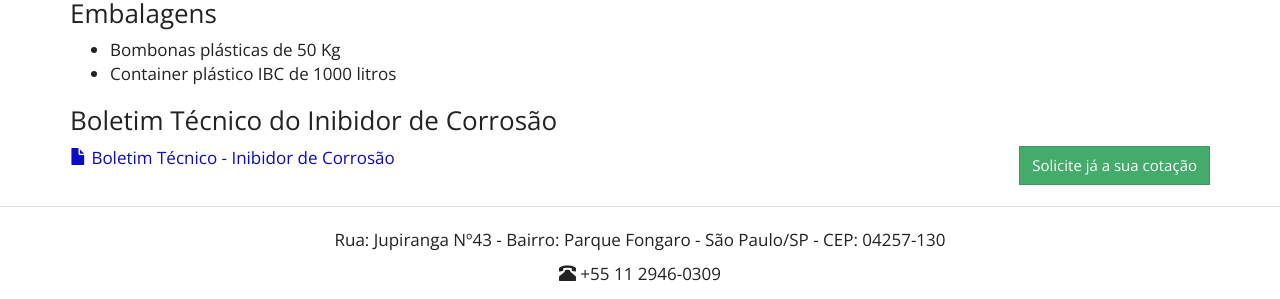
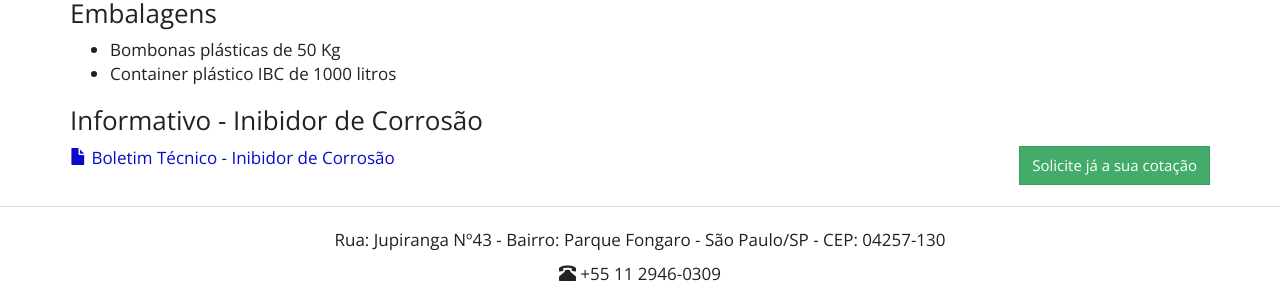
Before and after one commit to purewaterefluentes/purewaterefluentes.github.io, a Jekyll site: the page built from produtos/inibidor-de-corrosao.md, in a window 1280 px wide and 1383 px high. Shown: the part 1053-1352 px from the top of the window. Built offline with Jekyll 4.4.1, drawn with Linux system fonts in a browser that asks for light colours; nearby versions of some CDN libraries; library files that are not in the unit come from our copies.

Commit message:
Update inibidor-de-corrosao.md

```diff
--- a/produtos/inibidor-de-corrosao.md
+++ b/produtos/inibidor-de-corrosao.md
@@ -39,6 +39,6 @@ Os produtos da linha Purewater Efluentes possuem tecnologia Anticorrosão e uma
 - Bombonas plásticas de 50 Kg
 - Container plástico IBC de 1000 litros
 
-### Boletim Técnico do Inibidor de Corrosão
+### Informativo - Inibidor de Corrosão
 
 {% include purewater/link-boletim.html label="Boletim Técnico - Inibidor de Corrosão" arquivo="BOLETIM TÉCNICO - AQUA-HPMA inibidor Corrosão - REVISADO.pdf" %}
```
